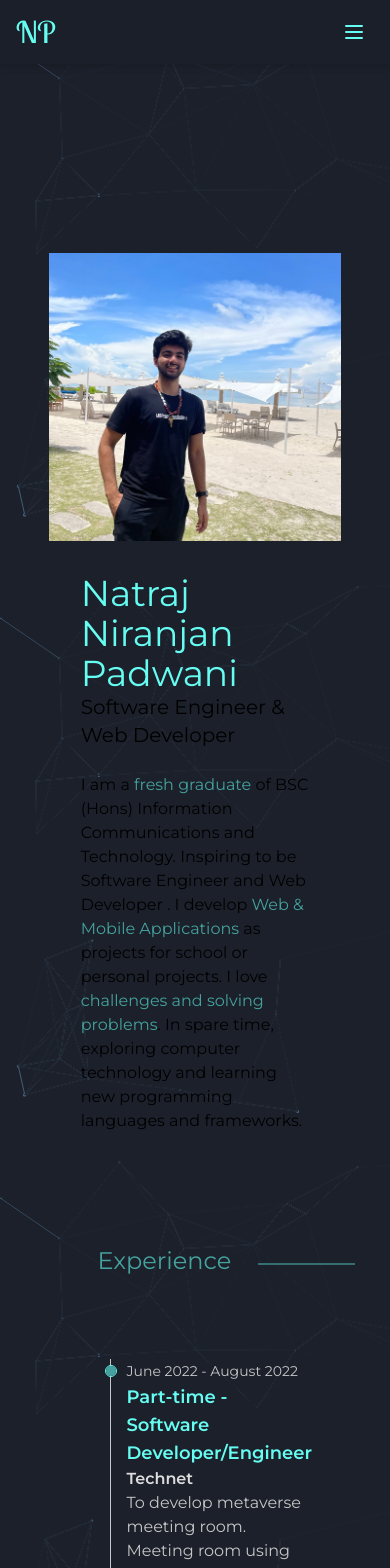
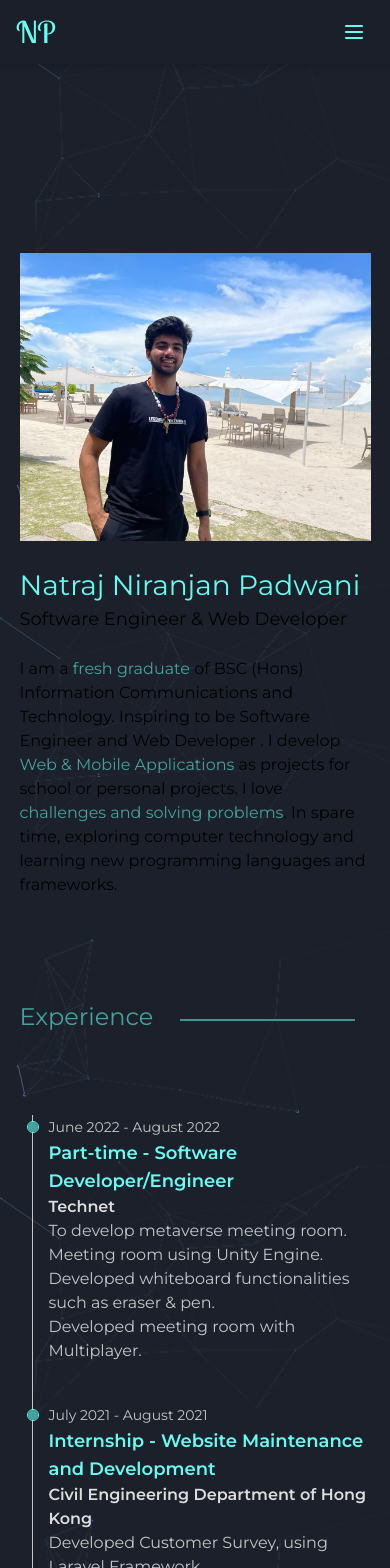
Before and after one commit to NexTronick/my-portfolio-app, a Next.js app: page / in a window 390 px wide. Shown: the top 1568 px of the page. Built offline with nearby package versions, Linux system fonts and the light colour scheme; what tw-elements would draw is missing.

Commit message:
Fixed some UI Design

```diff
--- a/app/components/About.tsx
+++ b/app/components/About.tsx
@@ -12,6 +12,7 @@ export default function About() {
     <div
       style={{ minHeight: "92vh" }}
       className="max-w-4xl mx-auto overflow-hidden w-3/4"
+      id="about-container"
     >
       <div style={{ minHeight: "30vh" }}></div>
       <div className="md:flex">
@@ -23,7 +24,7 @@ export default function About() {
           />
           <div className="absolute bottom-0 left-0 right-0 top-0 h-72 w-full object-cover md:h-full md:w-72 overflow-hidden bg-gradient-to-r from-gray via-cyan to-cyan-dark opacity-0 transition duration-300 ease-in-out hover:opacity-70"></div>
         </div>
-        <div className="p-8">
+        <div className="p-8" id="text-div">
           <h1 className="text-4xl text-cyan">Natraj Niranjan Padwani</h1>
           <h2 className="text-xl">Software Engineer & Web Developer</h2>
           <br />
--- a/app/components/Education.tsx
+++ b/app/components/Education.tsx
@@ -1,7 +1,10 @@
 import data from "../api/Education/data";
 export default function Education() {
   return (
-    <div className="text-gray flex justify-start pl-3 pt-20 w-1/2 mx-auto sm:text-xs">
+    <div
+      className="text-gray flex justify-start pl-3 pt-20 w-1/2 mx-auto sm:text-xs"
+      id="edu"
+    >
       <ol className="relative border-l border-gray">
         {data.map((d) => {
           return (
--- a/app/components/Experience.tsx
+++ b/app/components/Experience.tsx
@@ -1,7 +1,10 @@
 import data from "../api/Experience/data";
 export default function Experience() {
   return (
-    <div className="text-gray flex justify-start pl-3 pt-20 w-1/2 mx-auto">
+    <div
+      className="text-gray flex justify-start pl-3 pt-20 w-1/2 mx-auto"
+      id="exp"
+    >
       <ol className="relative border-l border-gray">
         {data.map((d) => {
           return (
--- a/app/components/Footer.tsx
+++ b/app/components/Footer.tsx
@@ -2,7 +2,7 @@ export default function Footer() {
   return (
     <footer className="mt-32 my-5 text-gray mx-auto w-3/4">
       <hr className="my-6 border-gray sm:mx-auto dark:border-gray-700 lg:my-8 " />
-      <span className="block text-sm text-gray-500 sm:text-center dark:text-gray-400 mt-4">
+      <span className="block text-sm text-gray-500 sm:text-center dark:text-gray-400 mt-4 text-center">
         © 2023{" "}
         <a href="/" className="hover:underline hover:text-white">
           Natraj Padwani™
--- a/app/components/Projects.tsx
+++ b/app/components/Projects.tsx
@@ -1,7 +1,10 @@
 import data from "../api/Projects/data";
 export default function Projects() {
   return (
-    <div className="text-gray flex justify-start pl-3 pt-20 w-1/2 mx-auto">
+    <div
+      className="text-gray flex justify-start pl-3 pt-20 w-1/2 mx-auto"
+      id="proj"
+    >
       <div className="relative">
         {data.map((d) => {
           return (
@@ -19,7 +22,7 @@ export default function Projects() {
                 <p>{d.description}</p>
               </div>
               <br />
-              <div className="h-20"></div>
+              <div className="h-20 fill-div"></div>
             </div>
           );
         })}
--- a/app/components/Seperator.tsx
+++ b/app/components/Seperator.tsx
@@ -1,7 +1,7 @@
 "use client";
 export default function Seperator({ id = "", text = "" }) {
   return (
-    <div id={id} className="w-1/2 mx-auto text-cyan-dark pt-20">
+    <div id={id} className="w-1/2 mx-auto text-cyan-dark pt-20 seperators">
       <span className="text-2xl">{text}</span>
       <div
         style={{ height: "1px" }}
--- a/app/globals.css
+++ b/app/globals.css
@@ -135,6 +135,30 @@ a {
   footer {
     width: 100vw !important;
   }
+  #about-container,
+  #exp,
+  .seperators,
+  #edu,
+  #proj {
+    width: 90%;
+    margin: auto;
+  }
+  #about-container #text-div {
+    text-align: left !important;
+    width: 90% !important;
+    margin: auto;
+    display: inline !important;
+    transform: translate(-4, 0);
+  }
+  #about-container h1 {
+    font-size: 28px !important;
+  }
+  #about-container h2 {
+    font-size: 18px !important;
+  }
+  .fill-div {
+    height: 180px !important;
+  }
 }
 @media (prefers-color-scheme: dark) {
   html {
```
